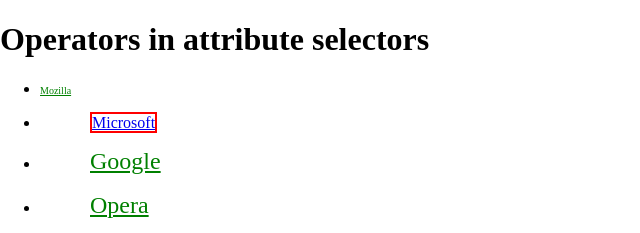
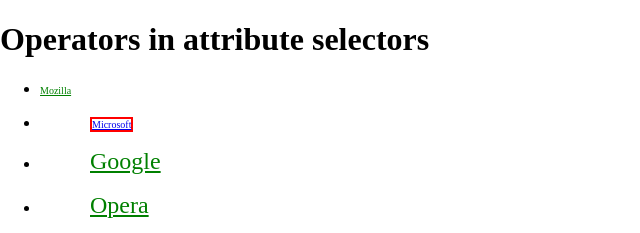
Before and after one commit to E-Martynenko1982/gromcode_lessons, a plain HTML site: page lesson_6/selector_by_attributes/index.html in a window 1280 px wide. Shown: the top 233 px of the page, 0-640 px from the left. Drawn offline with nearby package versions, Linux system fonts and the light colour scheme.

Commit message:
changes 1

```diff
--- a/lesson_6/selector_by_attributes/selectors.css
+++ b/lesson_6/selector_by_attributes/selectors.css
@@ -10,7 +10,7 @@
 a[href$=".com"] {
 	margin-left: 50px;
 }
-a[lang|="en"] {
+a[lang^="en"] {
 	font-size: 10px;
 }
 a[href*="www"] {
```
